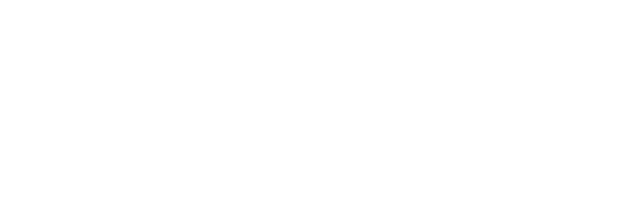
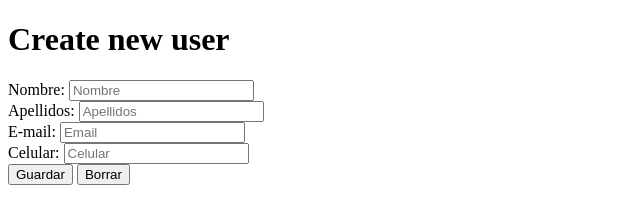
Before and after one commit to AndreaFrancis/node-angular-firebase-Demo, a website: page app/index.html in a window 1280 px wide. Shown: the whole page, without its empty margins (0-640 px from the left). Drawn offline with Linux system fonts and the light colour scheme.

Commit message:
Basic form to register person added

```diff
--- a/app/index.html
+++ b/app/index.html
@@ -1,18 +1,38 @@
 <!doctype html>
-<!-- <html lang="en" ng-app="peopleRegister"> -->
-<html>
+<html lang="en" ng-app="peopleRegister">
 <head>
   <meta charset="utf-8">
   <title>People register</title>
 </head>
-  <body>
-    <!-- <div ng-controller="PeopleCtrl">
+
+<body ng-controller="PeopleCtrl">
+  <h1>Create new user</h1>
+
+  <form>
+    <div>
+      <label for="name">Nombre:</label>
+      <input id="name" ng-model="person.name" placeholder="Nombre" />
     </div>
-
+    <div>
+      <label for="lastName">Apellidos:</label>
+      <input id="lastName" ng-model="person.lastName" placeholder="Apellidos" />
+    </div>
+    <div>
+      <label for="email">E-mail:</label>
+      <input id="email" ng-model="person.email" placeholder="Email" />
+    </div>
+    <div>
+      <label for="phone">Celular:</label>
+      <input id="phone" ng-model="person.phone" placeholder="Celular" />
+    </div>
+    <button type="submit">Guardar</button>
+    <button type="reset">Borrar</button>
+  </form>
   <script src="lib/angular.min.js"></script>
   <script src="lib/angularfire.min.js"></script>
   <script src="js/app.js"></script>
   <script src="js/config.js"></script>
-    <script src="js/controllers.js"></script> -->
+  <script src="js/controllers.js"></script>
 </body>
+
 </html>
--- a/app/js/controllers.js
+++ b/app/js/controllers.js
@@ -1,4 +1,7 @@
 angular.module('peopleRegister', [])
   .controller('PeopleCtrl', ['$scope', function($scope) {
-    alert("People register");
+    $scope.person = {};
+    $scope.createNewPerson = function(){
+
+    }
   }]);
--- a/server.js
+++ b/server.js
@@ -2,6 +2,6 @@
 var express  = require('express');
 var app      = express();
 app.use(express.static(__dirname + '/app'));
-app.listen(80, function() {
-    console.log('node-angular-firebase demo is listening on port 8080');
+app.listen(3000, function() {
+    console.log('node-angular-firebase demo is listening');
 });
```
Lines whose indentation alone changed are shown as unchanged.
